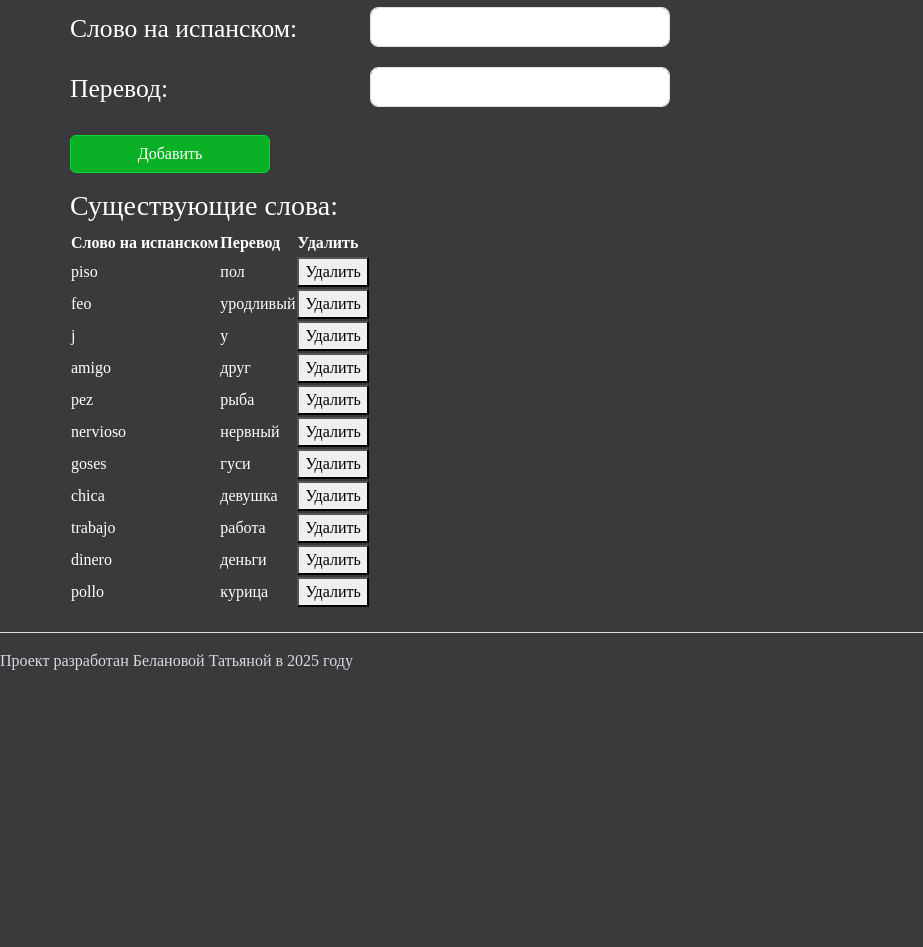
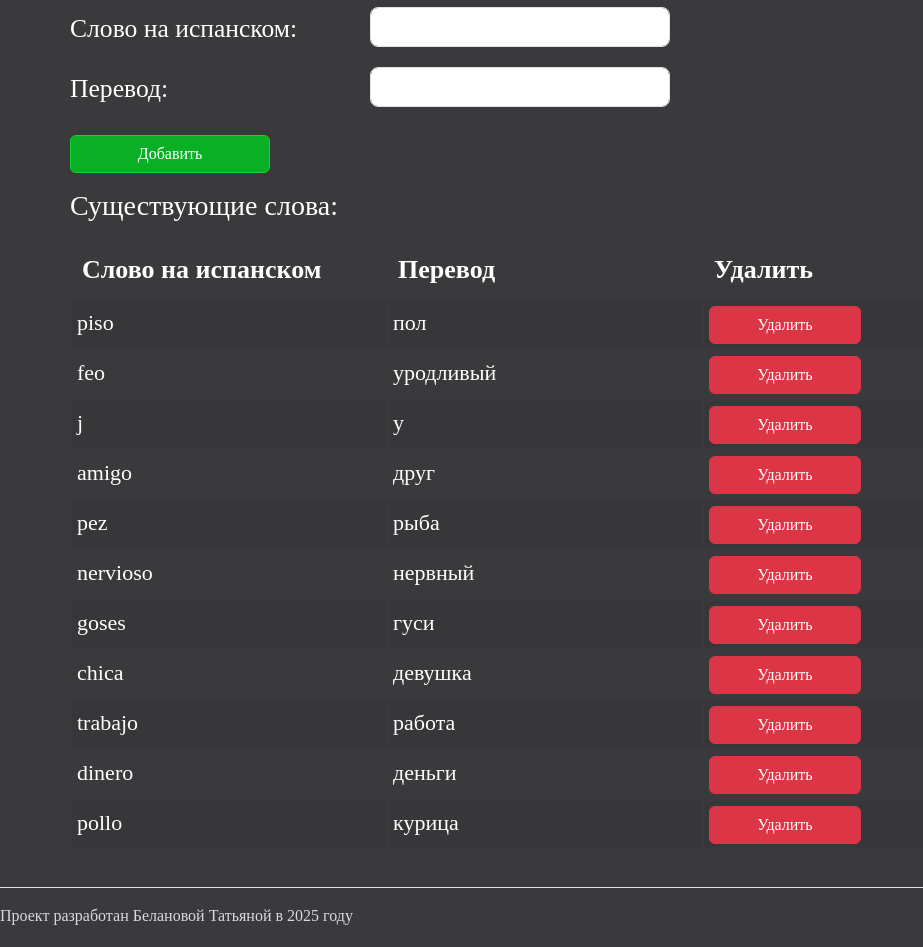
Before and after one commit to tanya-belanova/my_site, a Django app: page /add_words/ in a window 1280 px wide. Shown: the part 229-1176 px from the top of the page, without its empty margins (0-923 px from the left). Before the commit the page ends 899 px from the top, so only its background shows below. Run offline with Django 5.2, Linux system fonts and the light colour scheme; data comes from the database, SQL or seed files in the repository; both versions use the stored data as it was after the commit; some libraries are stand-ins or nearby versions.

Commit message:
изменен стиль таблицы add_words

```diff
--- a/my_project/templates/add_words.html
+++ b/my_project/templates/add_words.html
@@ -32,12 +32,22 @@
     </form>
 
     <h3>Существующие слова:</h3>
-    <table>
+    <div class="d-flex gap-5 justify-content-start py-2">
+        <div class="form-floating mb-1">
+            <table class="table table-striped">
+                <colgroup>
+                    <col style='width: 33%;'>
+                    <col style='width: 33%;'>
+                    <col style='width: 33%;'>
+                </colgroup>
+                <thead>
                     <tr>
                         <th>Слово на испанском</th>
                         <th>Перевод</th>
                         <th>Удалить</th>
                     </tr>
+                </thead>
+                <tbody>
                     {% for card in word_cards %}
                         <tr>
                             <td>{{ card.spanish_word }}</td>
@@ -46,10 +56,14 @@
                                 <form method="post" id="delete-form-{{ card.id }}">
                                     {% csrf_token %}
                                     <input type="hidden" name="delete_word" value="{{ card.id }}">
-                        <button type="submit" name="delete_word">Удалить</button>
+                                    <button type="submit" name="delete_word" class="btn btn-danger w-50">Удалить</button>
                                 </form>
                             </td>
                         </tr>
                     {% endfor %}
+                </tbody>
             </table>
+        </div>
+    </div>
+
 {% endblock %}
--- a/my_project/templates/learn_words.html
+++ b/my_project/templates/learn_words.html
@@ -27,6 +27,7 @@
                     </form>
                 </div>
             </div>
+
             {% else %}
             <h2>Введите перевод всех слов!</h2>
             <div class="d-flex gap-5 justify-content-start py-2">
```
Also changed, not shown: my_project/db.sqlite3. Lines whose indentation alone changed are shown as unchanged.
